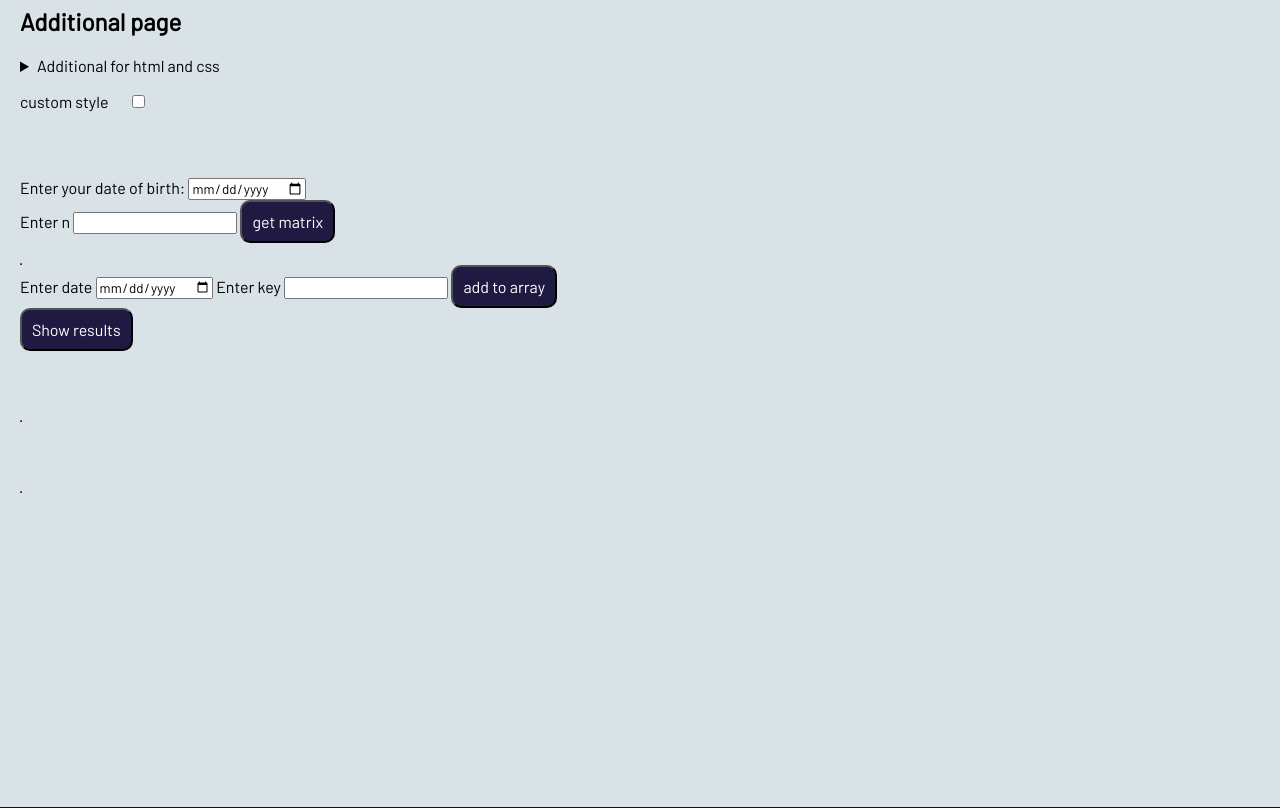
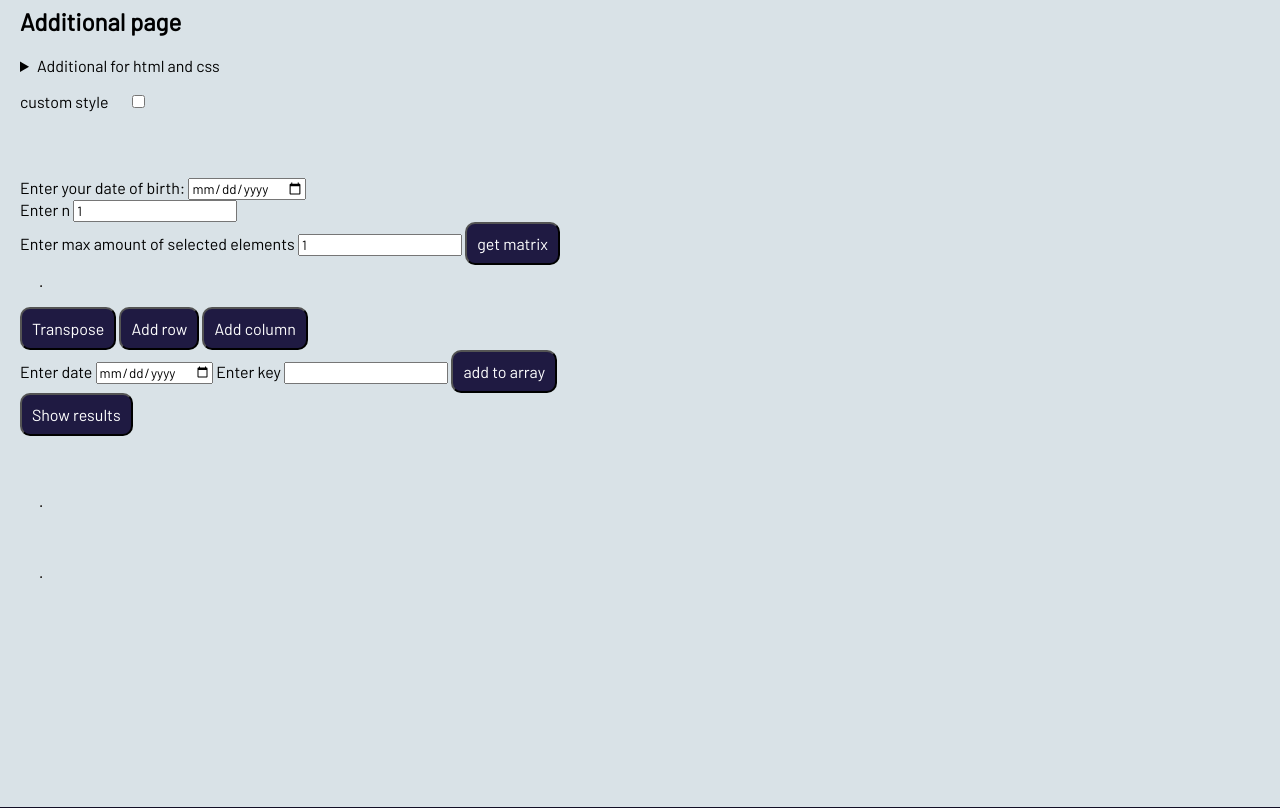
Before and after one commit to chamomil/MTDweb-ap, a Django app: page /additional in a window 1280 px wide; the page is wider, and only the part inside the window is pictured. Shown: the part 147-955 px from the top of that part. Run offline with Django 4.2, Linux system fonts and the light colour scheme; some web fonts are replaced.

Commit message:
add classes

```diff
--- a/info/templates/additional.html
+++ b/info/templates/additional.html
@@ -57,11 +57,21 @@
     <form action="{% url 'additional' %}" id="square_matrix">
         {% csrf_token %}
         <label for="sq_matrix_input">Enter n</label>
-        <input type="number" min="1" id="sq_matrix_input">
+        <input type="number" min="1" id="sq_matrix_input" value="1">
+        <br>
+        <label for="sq_matrix_max">Enter max amount of selected elements</label>
+        <input type="number" min="1" id="sq_matrix_max" value="1">
         <button type="submit">get matrix</button>
     </form>
+
     <table id="sq_matrix_output" border="1px">
     </table>
+
+    <form>
+        <button type="submit" id="transpose_matrix">Transpose</button>
+        <button type="submit" id="add_row">Add row</button>
+        <button type="submit" id="add_column">Add column</button>
+    </form>
 
     <form action="{% url 'additional' %}" id="task_form">
         {% csrf_token %}
--- a/static/css/additional.css
+++ b/static/css/additional.css
@@ -76,3 +76,7 @@ main button:hover {
 #square_matrix {
     margin-bottom: 20px;
 }
+
+main table {
+    margin: 20px;
+}
--- a/static/scripts/sq_matrix.js
+++ b/static/scripts/sq_matrix.js
@@ -1,25 +1,300 @@
-document.addEventListener('DOMContentLoaded', function() {
-  const form = document.querySelector('#square_matrix');
-  const n = document.querySelector("#sq_matrix_input");
+// class SquareMatrix {
+//     constructor() {
+//         this.form = document.querySelector('#square_matrix');
+//         this.transposeForm = document.querySelector('#transpose_matrix');
+//         this.addRowForm = document.querySelector('#add_row');
+//         this.addColumnForm = document.querySelector('#add_column');
+//         this.matrixSizeInput = document.querySelector("#sq_matrix_input");
+//         this.maxSelectionInput = document.getElementById('sq_matrix_max');
+//         this.matrixOutput = document.getElementById("sq_matrix_output");
+//     }
+//
+//     get inputValue() {
+//         return Number(this.matrixSizeInput.value);
+//     }
+//
+//     set alertValue(text) {
+//         alert(text);
+//     }
+//
+//     handleFormSubmit(event) {
+//         event.preventDefault();
+//         this.fillTable(this.inputValue);
+//     }
+//
+//     fillTable(n) {
+//         while (this.matrixOutput.rows.length > 0) {
+//             this.matrixOutput.deleteRow(0);
+//         }
+//
+//         for (let i = 0; i < n; i++) {
+//             let row = this.matrixOutput.insertRow(i);
+//             for (let j = 0; j < n; j++) {
+//                 let cell = row.insertCell(j);
+//                 cell.innerHTML = Math.floor(Math.random() * 100).toString();
+//                 cell.addEventListener('click', () => this.changeColor(cell));
+//             }
+//         }
+//     }
+//
+//     transposeMatrix(event) {
+//         event.preventDefault();
+//         let rows = this.matrixOutput.rows;
+//         if (rows.length === 0) {
+//             return;
+//         }
+//
+//         let cols = rows[0].cells.length;
+//         let transposedMatrix = new Array(cols).fill(0).map(() => new Array(rows.length).fill(0));
+//
+//         for (let i = 0; i < rows.length; i++) {
+//             for (let j = 0; j < cols; j++) {
+//                 transposedMatrix[j][i] = parseInt(rows[i].cells[j].innerHTML);
+//             }
+//         }
+//
+//         while (this.matrixOutput.rows.length > 0) {
+//             this.matrixOutput.deleteRow(0);
+//         }
+//
+//         for (let i = 0; i < transposedMatrix.length; i++) {
+//             let row = this.matrixOutput.insertRow(i);
+//             for (let j = 0; j < transposedMatrix[i].length; j++) {
+//                 let cell = row.insertCell(j);
+//                 cell.innerHTML = transposedMatrix[i][j];
+//                 cell.addEventListener('click', () => this.changeColor(cell));
+//             }
+//         }
+//     }
+//
+//     changeColor(cell) {
+//         if (cell.classList.contains('selected')) {
+//             cell.classList.remove('selected');
+//             cell.style.backgroundColor = ''; // Reset background color
+//             return;
+//         }
+//
+//         let maxSelection = parseInt(this.maxSelectionInput.value);
+//         let selectedCellsInRow = document.querySelectorAll('.selected[data-row="' + cell.parentNode.rowIndex + '"]');
+//         let selectedCellsInCol = document.querySelectorAll('.selected[data-col="' + cell.cellIndex + '"]');
+//
+//         if (selectedCellsInRow.length >= maxSelection || selectedCellsInCol.length >= maxSelection) {
+//             this.alertValue = 'Maximum selection limit reached in row or column';
+//             return;
+//         }
+//
+//         let cellIndex = cell.cellIndex;
+//         let rowIndex = cell.parentNode.rowIndex;
+//
+//         for (let selectedCell of selectedCellsInRow) {
+//             let selectedCellIndex = selectedCell.cellIndex;
+//             if (Math.abs(selectedCellIndex - cellIndex) === 1) {
+//                 this.alertValue = 'Cannot select neighbors';
+//                 return;
+//             }
+//         }
+//
+//         for (let selectedCell of selectedCellsInCol) {
+//             let selectedRowIndex = selectedCell.parentNode.rowIndex;
+//             if (Math.abs(selectedRowIndex - rowIndex) === 1) {
+//                 this.alertValue = 'Cannot select neighbors';
+//                 return;
+//             }
+//         }
+//
+//         cell.classList.add('selected');
+//         cell.setAttribute('data-row', rowIndex);
+//         cell.setAttribute('data-col', cellIndex);
+//
+//         let num = parseInt(cell.innerHTML);
+//         if (num % 2 === 0) {
+//             cell.style.backgroundColor = "#95F5A6"
+//         } else {
+//             cell.style.backgroundColor = "#F5BD7C"
+//         }
+//     }
+//
+//     addRow(e) {
+//         e.preventDefault();
+//         let newRow = this.matrixOutput.insertRow(this.matrixOutput.rows.length);
+//         for (let i = 0; i < this.matrixOutput.rows[0].cells.length; i++) {
+//             let cell = newRow.insertCell(i);
+//             cell.innerHTML = Math.floor(Math.random() * 100).toString();
+//             cell.addEventListener('click', () => this.changeColor(cell));
+//         }
+//     }
+//
+//     addColumn(e) {
+//         e.preventDefault();
+//
+//         for (let i = 0; i < this.matrixOutput.rows.length; i++) {
+//             let cell = this.matrixOutput.rows[i].insertCell(this.matrixOutput.rows[i].cells.length);
+//             cell.innerHTML = Math.floor(Math.random() * 100).toString();
+//             cell.addEventListener('click', () => this.changeColor(cell));
+//         }
+//     }
+// }
+//
+// class MatrixManipulator extends SquareMatrix {
+//     init() {
+//         this.form.addEventListener('submit', this.handleFormSubmit.bind(this));
+//         this.transposeForm.addEventListener('click', this.transposeMatrix.bind(this.matrix));
+//         this.addRowForm.addEventListener('click', this.addRow.bind(this.matrix));
+//         this.addColumnForm.addEventListener('click', this.addColumn.bind(this.matrix));
+//     }
+// }
+//
+// const manipulator = new MatrixManipulator();
+// manipulator.init();
 
-  form.addEventListener('submit', function(event) {
+function SquareMatrix() {
+    this.form = document.querySelector('#square_matrix');
+    this.transposeForm = document.querySelector('#transpose_matrix');
+    this.addRowForm = document.querySelector('#add_row');
+    this.addColumnForm = document.querySelector('#add_column');
+    this.matrixSizeInput = document.querySelector("#sq_matrix_input");
+    this.maxSelectionInput = document.getElementById('sq_matrix_max');
+    this.matrixOutput = document.getElementById("sq_matrix_output");
+}
+
+SquareMatrix.prototype.inputValue = function () {
+    return Number(this.matrixSizeInput.value);
+};
+
+SquareMatrix.prototype.alertValue = function (text) {
+    alert(text);
+};
+
+SquareMatrix.prototype.handleFormSubmit = function (event) {
     event.preventDefault();
-    const input = Number(document.getElementById('sq_matrix_input').value);
-    fillTable(input);
-  });
-});
+    this.fillTable(this.inputValue());
+};
 
-function fillTable(n){
-    let output = document.getElementById("sq_matrix_output");
+SquareMatrix.prototype.fillTable = function (n) {
+    while (this.matrixOutput.rows.length > 0) {
+        this.matrixOutput.deleteRow(0);
+    }
 
-    while (output.rows.length > 0) {
-        output.deleteRow(0);
+    for (let i = 0; i < n; i++) {
+        let row = this.matrixOutput.insertRow(i);
+        for (let j = 0; j < n; j++) {
+            let cell = row.insertCell(j);
+            cell.innerHTML = Math.floor(Math.random() * 100).toString();
+            cell.addEventListener('click', () => this.changeColor(cell));
+        }
     }
-    for (let i = 0; i < n; i++) {
-      let row = output.insertRow(i);
-      for (let j = 0; j < n; j++) {
-        let cell = row.insertCell(j);
+};
+
+SquareMatrix.prototype.transposeMatrix = function (event) {
+    event.preventDefault();
+    let rows = this.matrixOutput.rows;
+    if (rows.length === 0) {
+        return;
+    }
+
+    let cols = rows[0].cells.length;
+    let transposedMatrix = new Array(cols).fill(0).map(() => new Array(rows.length).fill(0));
+
+    for (let i = 0; i < rows.length; i++) {
+        for (let j = 0; j < cols; j++) {
+            transposedMatrix[j][i] = parseInt(rows[i].cells[j].innerHTML);
+        }
+    }
+
+    while (this.matrixOutput.rows.length > 0) {
+        this.matrixOutput.deleteRow(0);
+    }
+
+    for (let i = 0; i < transposedMatrix.length; i++) {
+        let row = this.matrixOutput.insertRow(i);
+        for (let j = 0; j < transposedMatrix[i].length; j++) {
+            let cell = row.insertCell(j);
+            cell.innerHTML = transposedMatrix[i][j];
+            cell.addEventListener('click', () => this.changeColor(cell));
+        }
+    }
+};
+
+SquareMatrix.prototype.changeColor = function (cell) {
+    if (cell.classList.contains('selected')) {
+        cell.classList.remove('selected');
+        cell.style.backgroundColor = ''; // Reset background color
+        return;
+    }
+
+    let maxSelection = parseInt(this.maxSelectionInput.value);
+    let selectedCellsInRow = document.querySelectorAll('.selected[data-row="' + cell.parentNode.rowIndex + '"]');
+    let selectedCellsInCol = document.querySelectorAll('.selected[data-col="' + cell.cellIndex + '"]');
+
+    if (selectedCellsInRow.length >= maxSelection || selectedCellsInCol.length >= maxSelection) {
+        this.alertValue('Maximum selection limit reached in row or column');
+        return;
+    }
+
+    let cellIndex = cell.cellIndex;
+    let rowIndex = cell.parentNode.rowIndex;
+
+    for (let selectedCell of selectedCellsInRow) {
+        let selectedCellIndex = selectedCell.cellIndex;
+        if (Math.abs(selectedCellIndex - cellIndex) === 1) {
+            this.alertValue('Cannot select neighbors');
+            return;
+        }
+    }
+
+    for (let selectedCell of selectedCellsInCol) {
+        let selectedRowIndex = selectedCell.parentNode.rowIndex;
+        if (Math.abs(selectedRowIndex - rowIndex) === 1) {
+            this.alertValue('Cannot select neighbors');
+            return;
+        }
+    }
+
+    cell.classList.add('selected');
+    cell.setAttribute('data-row', rowIndex);
+    cell.setAttribute('data-col', cellIndex);
+
+    let num = parseInt(cell.innerHTML);
+    if (num % 2 === 0) {
+        cell.style.backgroundColor = "#95F5A6"
+    } else {
+        cell.style.backgroundColor = "#F5BD7C"
+    }
+};
+
+SquareMatrix.prototype.addRow = function (e) {
+    e.preventDefault();
+    let newRow = this.matrixOutput.insertRow(this.matrixOutput.rows.length);
+    for (let i = 0; i < this.matrixOutput.rows[0].cells.length; i++) {
+        let cell = newRow.insertCell(i);
         cell.innerHTML = Math.floor(Math.random() * 100).toString();
-      }
+        cell.addEventListener('click', () => this.changeColor(cell));
     }
+};
+
+SquareMatrix.prototype.addColumn = function (e) {
+    e.preventDefault();
+
+    for (let i = 0; i < this.matrixOutput.rows.length; i++) {
+        let cell = this.matrixOutput.rows[i].insertCell(this.matrixOutput.rows[i].cells.length);
+        cell.innerHTML = Math.floor(Math.random() * 100).toString();
+        cell.addEventListener('click', () => this.changeColor(cell));
+    }
+};
+
+function MatrixManipulator() {
+    SquareMatrix.call(this);
 }
+
+MatrixManipulator.prototype = Object.create(SquareMatrix.prototype);
+MatrixManipulator.prototype.constructor = MatrixManipulator;
+
+MatrixManipulator.prototype.init = function () {
+    this.form.addEventListener('submit', this.handleFormSubmit.bind(this));
+    this.transposeForm.addEventListener('click', this.transposeMatrix.bind(this));
+    this.addRowForm.addEventListener('click', this.addRow.bind(this));
+    this.addColumnForm.addEventListener('click', this.addColumn.bind(this));
+};
+
+const manipulator = new MatrixManipulator();
+manipulator.init();
```
